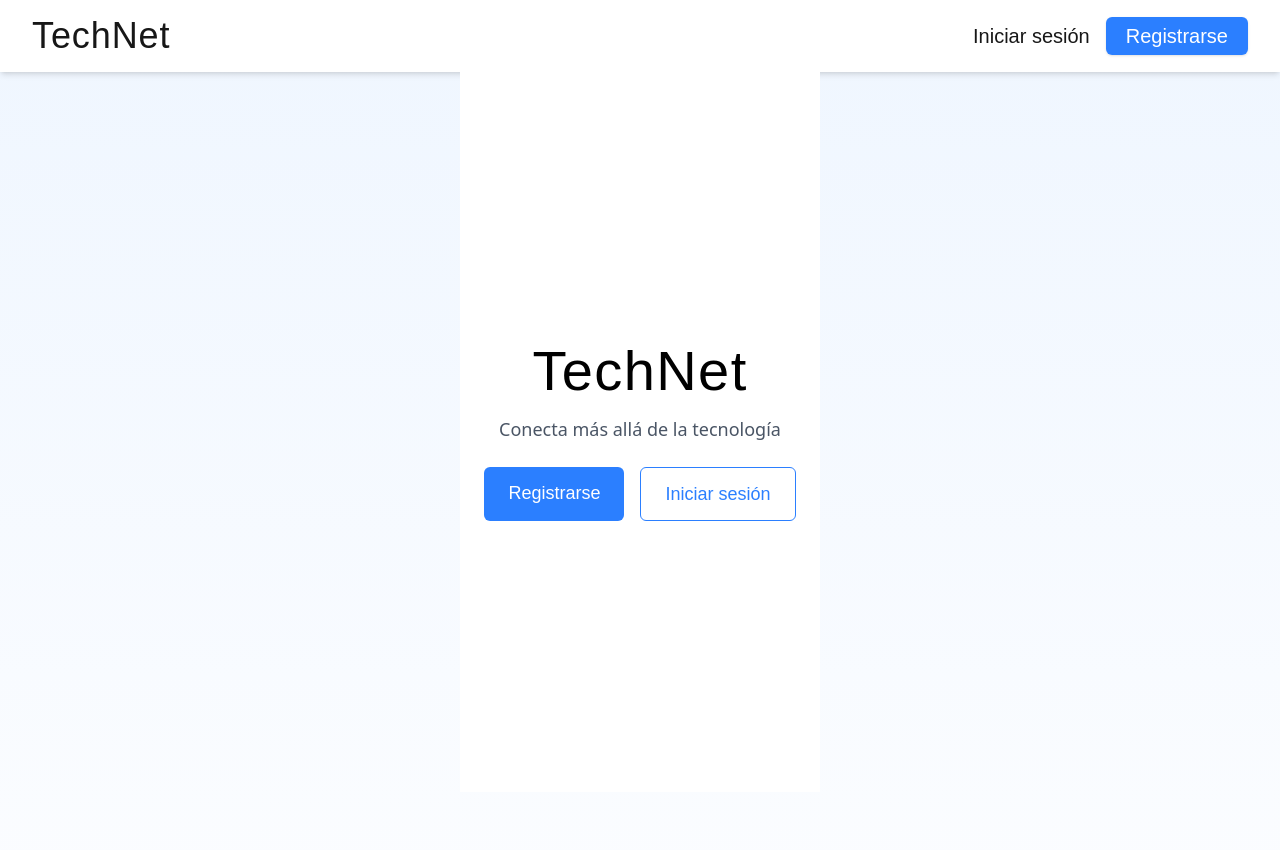
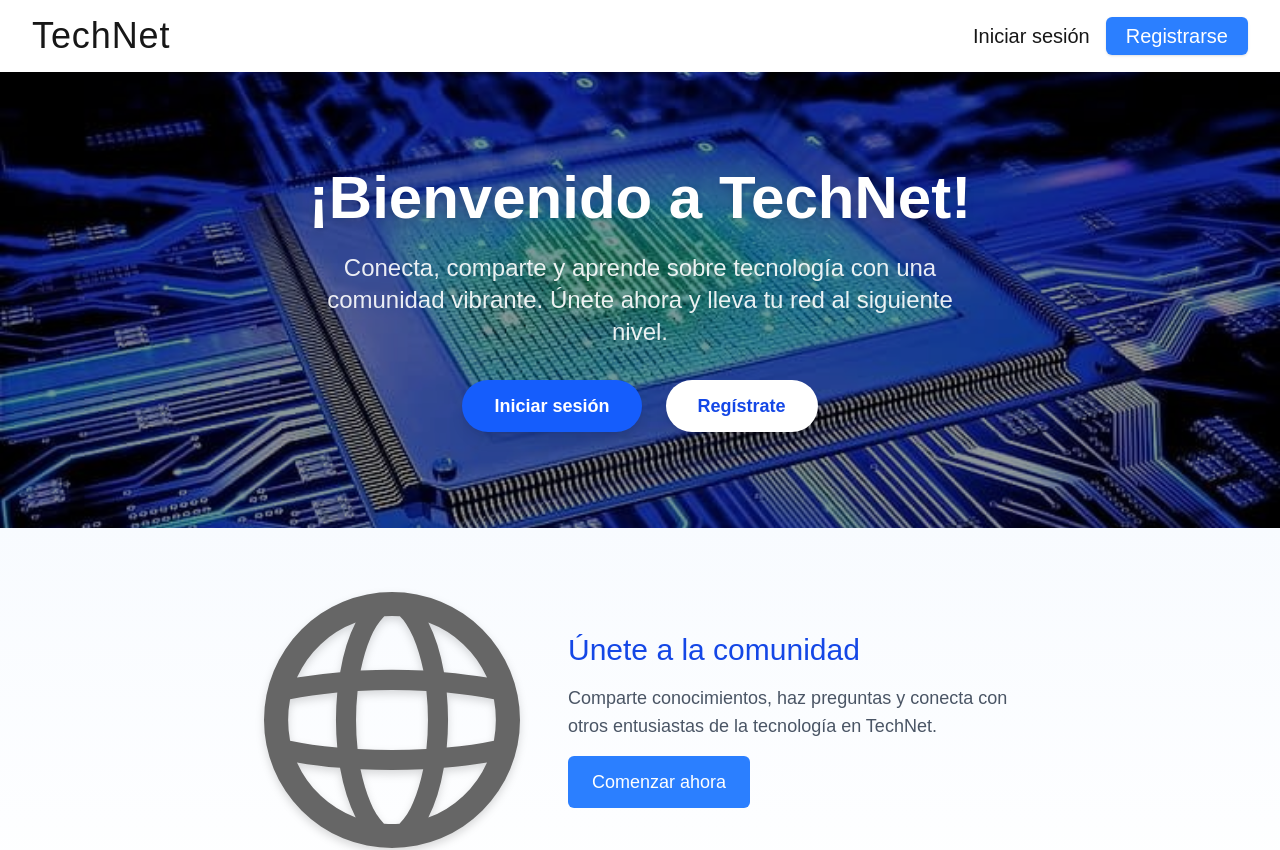
Before and after one commit to JUANRV27/technet-app, a Next.js app: page /landing in a window 1280 px wide. Shown: the top 850 px of the page. Built offline with nearby package versions, Linux system fonts and the light colour scheme; a web font is replaced by a local one.

Commit message:
Mejoras del aspecto visual y animaciones

```diff
--- a/package.json
+++ b/package.json
@@ -10,6 +10,7 @@
   },
   "dependencies": {
     "bcryptjs": "^3.0.2",
+    "framer-motion": "^12.22.0",
     "next": "15.3.4",
     "react": "^19.0.0",
     "react-dom": "^19.0.0",
--- a/src/app/layout.tsx
+++ b/src/app/layout.tsx
@@ -34,7 +34,6 @@ export default function RootLayout({
 }>) {
   return (
     <html lang="en" className={`${kdam.variable} ${geistSans.variable} ${geistMono.variable}`}>
-      <head />
       <body>
         {children}
       </body>
--- a/src/app/login/page.tsx
+++ b/src/app/login/page.tsx
@@ -3,6 +3,7 @@ import Navbar from "@/components/Navbar";
 import { FaEnvelope, FaLock, FaEye, FaEyeSlash } from "react-icons/fa";
 import { useState } from "react";
 import { useRouter } from "next/navigation";
+import { motion } from "framer-motion";
 
 export default function LoginPage() {
     const [showPassword, setShowPassword] = useState(false);
@@ -32,7 +33,12 @@ export default function LoginPage() {
             <div className="relative z-10 flex flex-col min-h-screen">
                 <Navbar />
                 <main className="flex-1 flex flex-col items-center justify-center px-4">
-                    <div className="bg-white/40 border border-black rounded-[2.5rem] shadow-lg p-8 w-full max-w-md flex flex-col items-center backdrop-blur-md">
+                    <motion.div
+                        initial={{ opacity: 0, y: 40 }}
+                        animate={{ opacity: 1, y: 0 }}
+                        transition={{ duration: 0.5, ease: "easeOut" }}
+                        className="bg-white/40 border border-black rounded-[2.5rem] shadow-lg p-8 w-full max-w-md flex flex-col items-center backdrop-blur-md"
+                    >
                         <h2 className="font-kdam text-3xl text-blue-700 mb-6">Iniciar sesión</h2>
                         <form className="w-full flex flex-col gap-4" onSubmit={handleSubmit}>
                             <div className="flex flex-col gap-1">
@@ -87,7 +93,7 @@ export default function LoginPage() {
                         <a href="/register" className="mt-4 text-blue-500 hover:underline text-sm">
                             ¿No tienes cuenta? Regístrate
                         </a>
-                    </div>
+                    </motion.div>
                 </main>
             </div>
         </div>
--- a/src/app/register/page.tsx
+++ b/src/app/register/page.tsx
@@ -1,8 +1,9 @@
 "use client";
 import Navbar from "@/components/Navbar";
 import { FaEnvelope, FaLock, FaUser, FaEye, FaEyeSlash } from "react-icons/fa";
-import { useState, useEffect } from "react";
+import { useState } from "react";
 import { useRouter } from "next/navigation";
+import { motion } from "framer-motion";
 
 export default function RegisterPage() {
     const router = useRouter();
@@ -84,11 +85,16 @@ export default function RegisterPage() {
     };
 
     return (
-        <div className="min-h-screen flex flex-col bg-cover bg-center" style={{ backgroundImage: 'url(/Register.jpg)' }}>
+        <div className="min-h-screen flex flex-col bg-cover bg-center overflow-hidden" style={{ backgroundImage: 'url(/Register.jpg)' }}>
             <div className="relative z-10 flex flex-col min-h-screen">
                 <Navbar />
                 <main className="flex-1 flex flex-col items-center justify-center px-4">
-                    <div className="bg-white/40 border border-black rounded-[2.5rem] shadow-lg p-8 w-full max-w-md flex flex-col items-center backdrop-blur-md">
+                    <motion.div
+                        initial={{ opacity: 0, y: 40 }}
+                        animate={{ opacity: 1, y: 0 }}
+                        transition={{ duration: 0.5, ease: "easeOut" }}
+                        className="bg-white/40 border border-black rounded-[2.5rem] shadow-lg p-8 w-full max-w-md flex flex-col items-center backdrop-blur-md"
+                    >
                         <h2 className="font-kdam text-3xl text-blue-700 mb-6">Crear cuenta</h2>
                         {successMessage && (
                             <span className="mb-4 text-green-600 font-semibold text-center">{successMessage}</span>
@@ -195,7 +201,7 @@ export default function RegisterPage() {
                         <a href="/login" className="mt-4 text-blue-500 hover:underline text-sm">
                             ¿Ya tienes cuenta? Inicia sesión
                         </a>
-                    </div>
+                    </motion.div>
                 </main>
             </div>
         </div>
--- a/src/components/Hero.tsx
+++ b/src/components/Hero.tsx
@@ -1,30 +1,41 @@
 "use client";
+import { motion } from "framer-motion";
 import { useRouter } from "next/navigation";
 
 export default function Hero() {
     const router = useRouter();
     return (
-        <section className="flex flex-col items-center justify-center min-h-[calc(100vh-80px)] bg-white px-6 text-center">
-        <h1 className="font-kdam text-[56px] tracking-wide text-black leading-none">
-            TechNet
-        </h1>
-        <p className="font-sans text-lg text-gray-600 mt-4 max-w-xl">
-            Conecta más allá de la tecnología
-        </p>
-        <div className="mt-6 flex gap-4 flex-wrap justify-center">
+        <motion.section
+        initial={{ opacity: 0, y: 40 }}
+        animate={{ opacity: 1, y: 0 }}
+        transition={{ duration: 0.7, ease: "easeOut" }}
+        className="w-full flex flex-col items-center justify-center py-24 px-4 relative bg-cover bg-center"
+        style={{ backgroundImage: "url(/hero_imagen_bg.jpg)" }}
+        >
+        <div className="absolute inset-0 bg-black/40 z-0" />
+        <div className="relative z-10 flex flex-col items-center">
+            <h1 className="text-5xl md:text-6xl font-extrabold text-white drop-shadow-lg mb-6 text-center">
+            ¡Bienvenido a TechNet!
+            </h1>
+            <p className="text-xl md:text-2xl text-white/90 mb-8 text-center max-w-2xl">
+            Conecta, comparte y aprende sobre tecnología con una comunidad vibrante.
+            Únete ahora y lleva tu red al siguiente nivel.
+            </p>
+            <div className="flex gap-6">
             <a
-            href="/register"
-            className="px-6 py-3 bg-blue-500 text-white font-kdam text-lg rounded-md hover:bg-blue-700 transition-colors"
+                href="/login"
+                className="bg-blue-600 text-white px-8 py-3 rounded-full text-lg font-semibold shadow-lg hover:bg-blue-700 transition"
             >
-            Registrarse
+                Iniciar sesión
             </a>
-            <button
-            onClick={() => router.push("/login")}
-            className="cursor-pointer px-6 py-3 border border-blue-500 text-blue-500 font-kdam text-lg rounded-md hover:bg-blue-100 transition-colors"
+            <a
+                href="/register"
+                className="bg-white text-blue-700 px-8 py-3 rounded-full text-lg font-semibold shadow-lg hover:bg-blue-100 transition"
             >
-            Iniciar sesión
-            </button>
+                Regístrate
+            </a>
+            </div>
         </div>
-        </section>
+        </motion.section>
     );
 }
```
Also changed, not shown: public/hero_imagen_bg.jpg (added), 1 other file (tests, documents, lock files or other folders).
